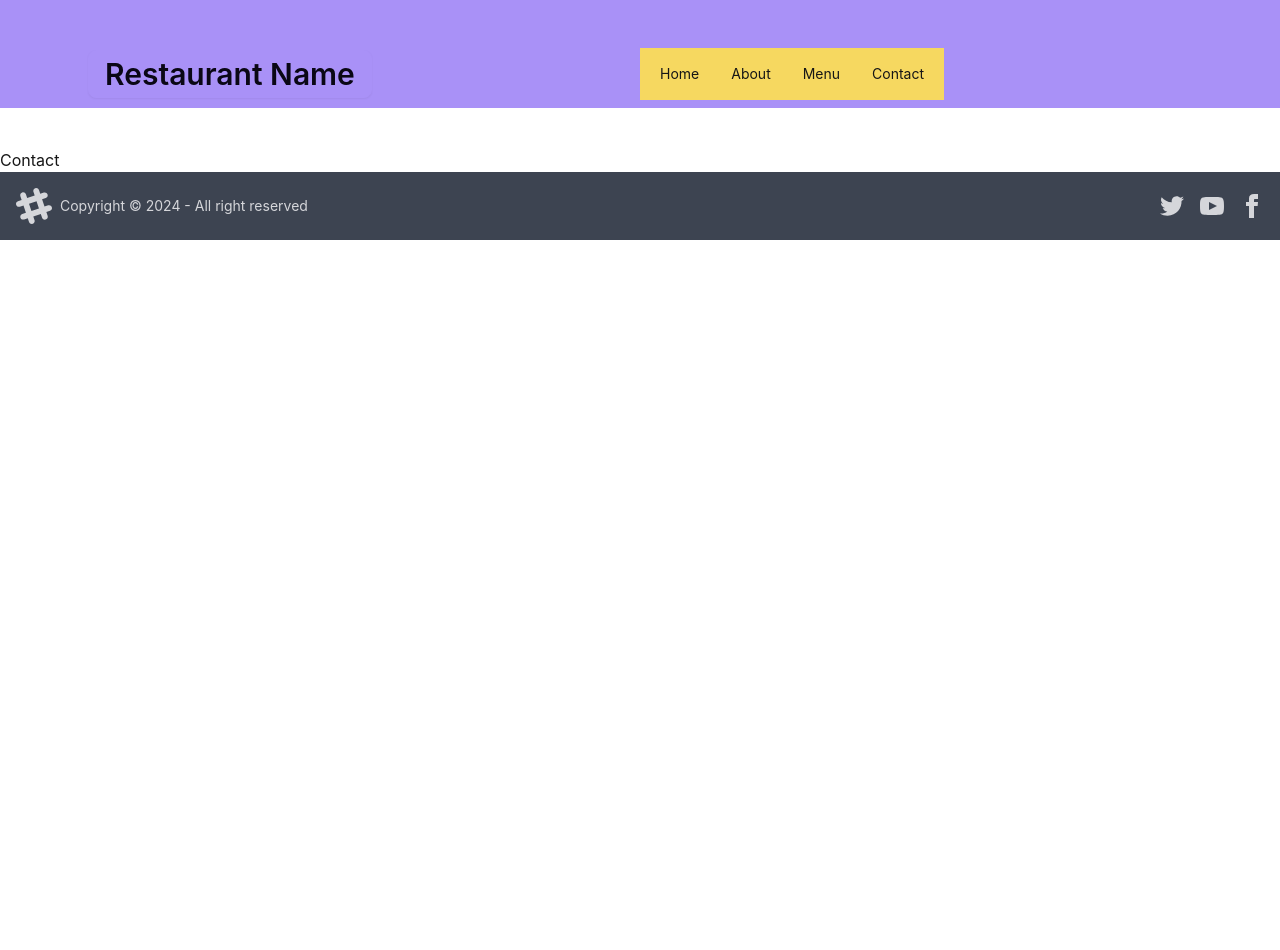
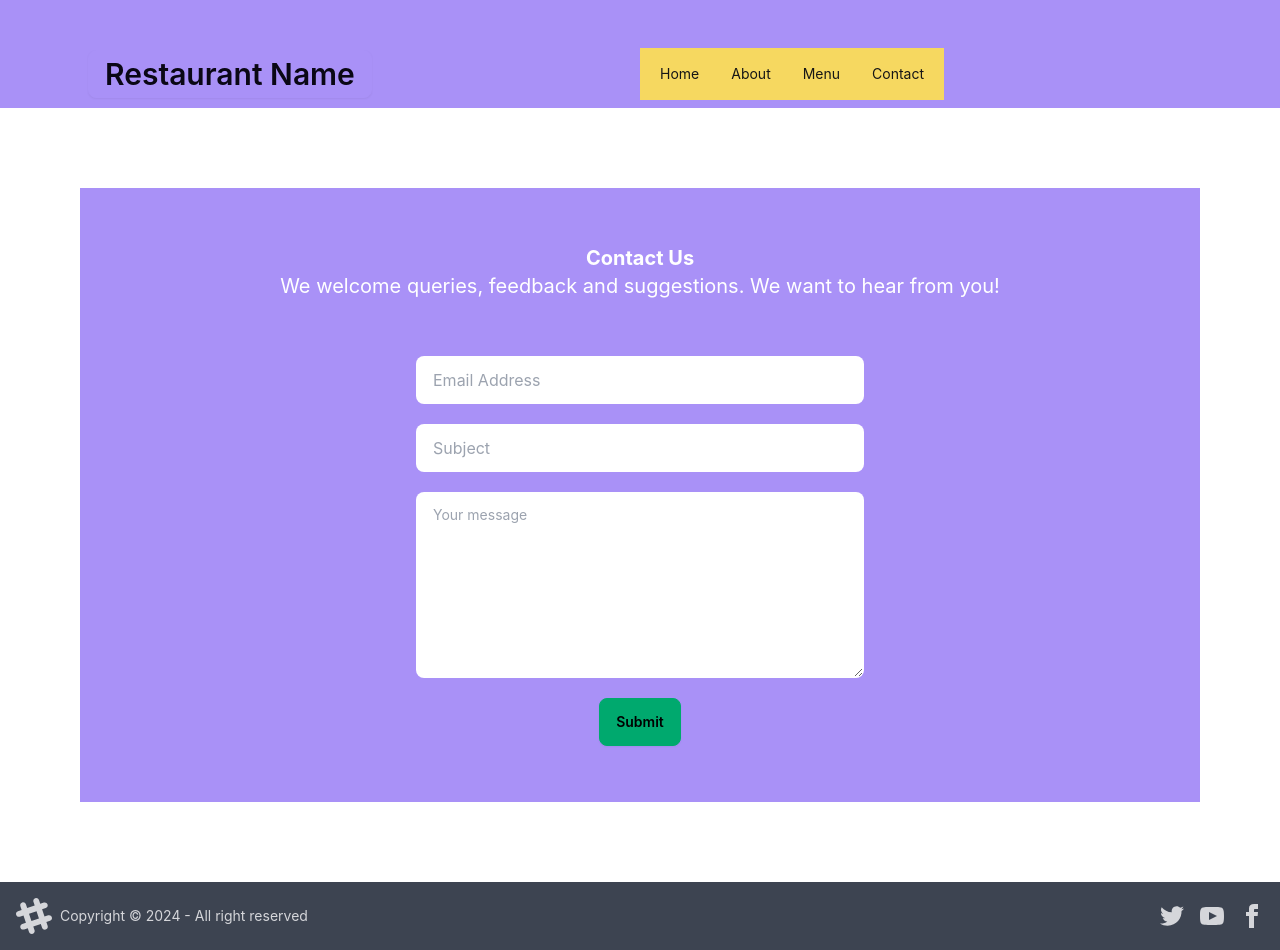
Before and after one commit to shammi77/restaurant-client, a React (Create React App) app: page /contact in a window 1280 px wide. Before the commit the page ends 800 px from the top, so only its background shows below. Built offline with nearby package versions, Linux system fonts and the light colour scheme.

Commit message:
contact done

```diff
--- a/src/Pages/About/About.js
+++ b/src/Pages/About/About.js
@@ -2,9 +2,16 @@ import React from 'react';
 
 const About = () => {
     return (
-        <div>
-            <h2>about</h2>
-        </div>
+        <section className='flex bg-gradient-to-r from-cyan-100 to-blue-500 m-10'>
+            <div className='flex-1'>
+                <img className='m-5' src="https://media.istockphoto.com/id/666908954/photo/handsome-chef-pouring-olive-oil-on-meal.webp?b=1&s=170667a&w=0&k=20&c=n5gq9dCc1i5e8XjXSfGPm-vBQDZaEU7kVGETVfLsYk4=" alt=''/>
+            </div>
+            <div className='flex-1 ml-10'>
+                <h1 className='font-mono text-3xl text-white font-bold mt-20'>About us</h1>
+                <p className='text-white font-bold py-5'>The visual presentation should not distract your visitors from getting key information, however. Your locations, menu items and opening hours should be easily accessible.</p>
+            </div>
+
+        </section>
     );
 };
 
--- a/src/Pages/Contact/Contact.js
+++ b/src/Pages/Contact/Contact.js
@@ -2,8 +2,31 @@ import React from 'react';
 
 const Contact = () => {
     return (
-        <div>
-            <h2>Contact</h2>
+        <div className='bg-primary px-10 py-14 m-20'>
+          <div className='text-center pb-14 text-white'>
+            <p className='text-xl font-bold  bg-clip-text '>
+              Contact Us
+            </p>
+            <h1 className='text-xl'>We welcome queries, feedback and suggestions. We want to hear from you!</h1>
+          </div>
+          <div className='grid grid-cols-1 justify-items-center gap-5'>
+            <input
+              type='text'
+              placeholder='Email Address'
+              className='input w-full max-w-md'
+            />
+            <input
+              type='text'
+              placeholder='Subject'
+              className='input w-full max-w-md'
+            />
+            <textarea
+              className='textarea w-full max-w-md'
+              placeholder='Your message'
+              rows={6}
+            ></textarea>
+            <button className='btn btn-success'>Submit</button>
+          </div>
         </div>
     );
 };
--- a/src/Pages/Home/Carosal.js
+++ b/src/Pages/Home/Carosal.js
@@ -3,7 +3,7 @@ import React from 'react';
 const Carosal = () => {
     return (
         <div className="m-5 ">
-             <img src="https://images.unsplash.com/photo-1493770348161-369560ae357d?w=500&auto=format&fit=crop&q=60&ixlib=rb-4.0.3&ixid=M3wxMjA3fDB8MHxzZWFyY2h8MTl8fGZvb2R8ZW58MHx8MHx8fDA%3D" class="w-full rounded-lg shadow-2xl" alt=''/>
+             <img src="https://static.wixstatic.com/media/84770f_2f0fbc24c82448d7b19dbfdf38d8b049~mv2_d_4752_3168_s_4_2.jpg/v1/fill/w_1899,h_1205,al_c,q_90,usm_0.66_1.00_0.01,enc_auto/84770f_2f0fbc24c82448d7b19dbfdf38d8b049~mv2_d_4752_3168_s_4_2.jpg" class=" max-w-full rounded-lg shadow-2xl" alt=''  />
 
         </div>
     );
--- a/src/Pages/Shared/Navbar.js
+++ b/src/Pages/Shared/Navbar.js
@@ -26,7 +26,7 @@ const Navbar = () => {
             <div tabindex="0" role="button" className="btn btn-ghost lg:hidden">
               <svg
                 xmlns="http://www.w3.org/2000/svg"
-                className="h-5 w-5 mt-10"
+                className="h-5 w-5 mt-30"
                 fill="none"
                 viewBox="0 0 24 24"
                 stroke="currentColor"
@@ -41,7 +41,7 @@ const Navbar = () => {
             </div>
             <ul
               tabindex="0"
-              className="menu menu-sm dropdown-content mt-3 z-[1] p-2 shadow bg-base-100 rounded-box w-52"
+              className="menu menu-sm dropdown-content mt-10 z-[1] p-2 shadow bg-base-100 rounded-box w-52"
             >
               {menuItems}
             </ul>
```
